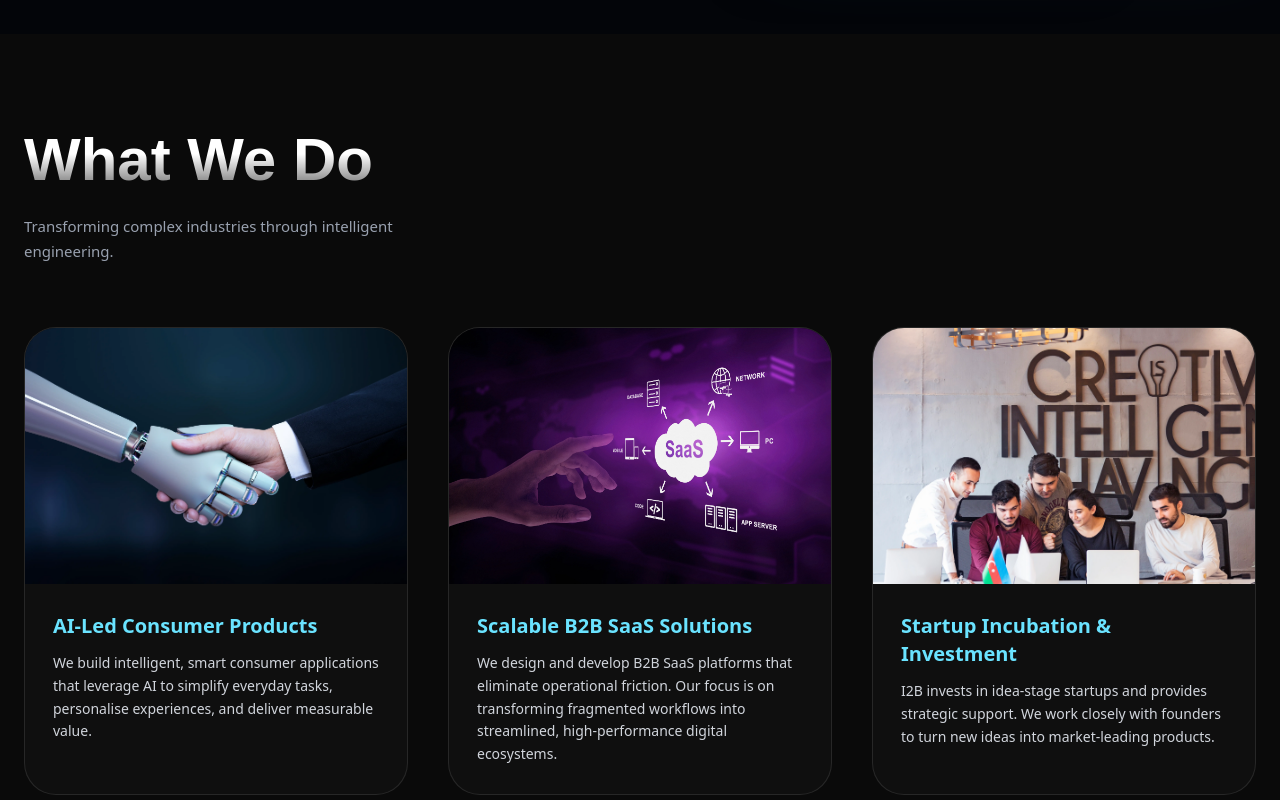
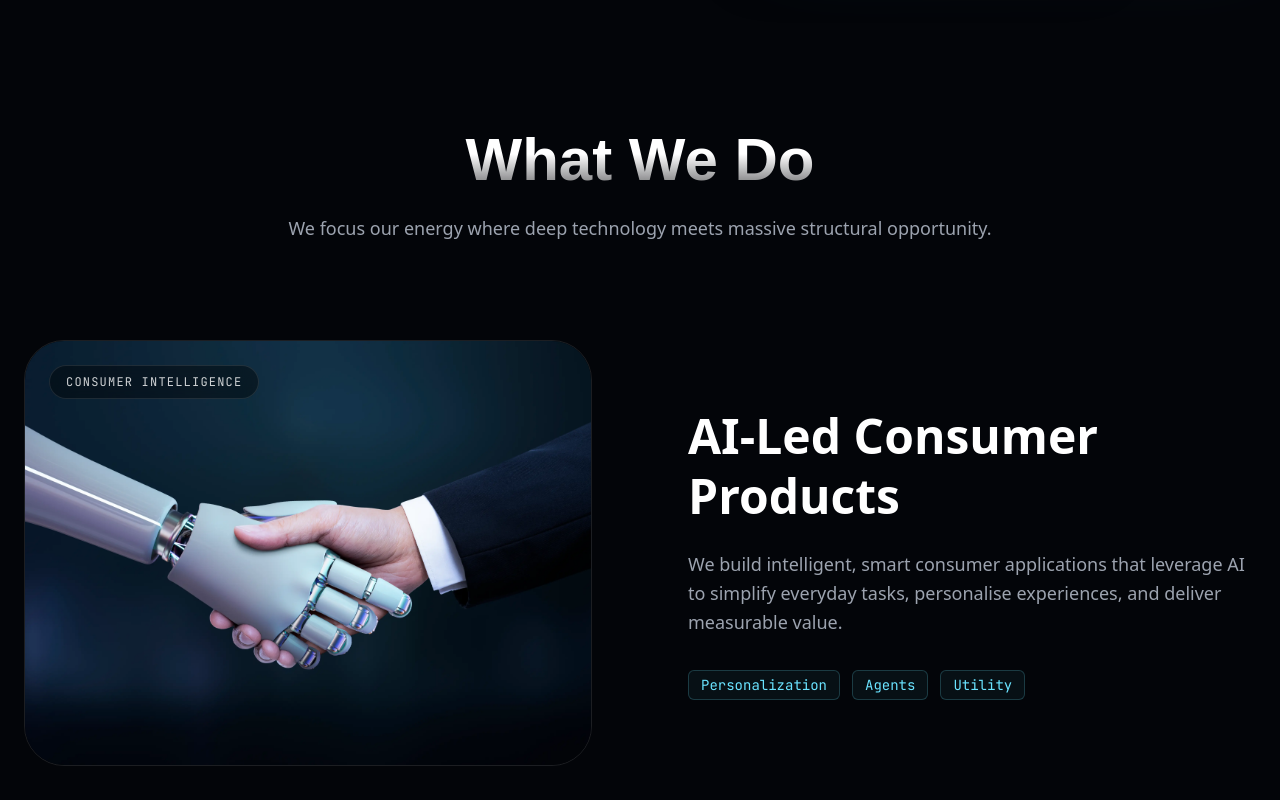
Before and after one commit to SitimalleSidharth/i2b-webpage, a React (Vite) app: page / in a window 1280 px wide. Shown: the part 1540-2340 px from the top of the page. Built offline with nearby package versions, Linux system fonts and the light colour scheme; a web font is replaced by a local one.

Commit message:
what we do section changes

```diff
--- a/src/pages/Home/WhatWeDo.jsx
+++ b/src/pages/Home/WhatWeDo.jsx
@@ -3,65 +3,105 @@ import ai_led_consumer from "../../assets/ai_led_consumer.webp";
 import saas_solutions from "../../assets/saas-concept-collage.webp";
 import creative_team from "../../assets/creative_team.webp";
 
-const items = [
+const verticals = [
   {
+    category: "Consumer Intelligence",
     title: "AI-Led Consumer Products",
     desc: "We build intelligent, smart consumer applications that leverage AI to simplify everyday tasks, personalise experiences, and deliver measurable value.",
     img: ai_led_consumer,
-    alt: "AI led consumer product interface concept"
+    alt: "AI led consumer product interface concept",
+    tags: ["Personalization", "Agents", "Utility"]
   },
   {
+    category: "Enterprise Scale",
     title: "Scalable B2B SaaS Solutions",
     desc: "We design and develop B2B SaaS platforms that eliminate operational friction. Our focus is on transforming fragmented workflows into streamlined, high-performance digital ecosystems.",
     img: saas_solutions,
-    alt: "B2B SaaS platform dashboard collage"
+    alt: "B2B SaaS platform dashboard collage",
+    tags: ["Logistics", "SaaS", "Automation"]
   },
   {
+    category: "Venture Building",
     title: "Startup Incubation & Investment",
     desc: "I2B invests in idea-stage startups and provides strategic support. We work closely with founders to turn new ideas into market-leading products.",
     img: creative_team,
-    alt: "Team collaboration and strategic planning session"
+    alt: "Team collaboration and strategic planning session",
+    tags: ["Pre-Seed", "Mentorship", "Governance"]
   }
 ];
 
 export default function WhatWeDo() {
   return (
-    <section id="whatwedo" className="py-24 px-6 bg-[#0a0a0a] text-white">
+    <section id="whatwedo" className="py-24 px-6 bg-bg relative overflow-hidden">
       <div className="max-w-7xl mx-auto">
 
-        <div className="mb-16">
-          <h2 className="font-heading text-[2.3rem] md:text-6xl font-bold mb-6 text-reveal">What We Do</h2>
-          <p className="text-gray-400 max-w-md text-[15px] leading-relaxed">
-            Transforming complex industries through intelligent engineering.
+        {/* Section Header */}
+        <div className="mb-24 md:text-center max-w-3xl mx-auto">
+          <motion.h2
+            initial={{ opacity: 0, y: 20 }}
+            whileInView={{ opacity: 1, y: 0 }}
+            viewport={{ once: true }}
+            className="font-heading text-4xl md:text-6xl font-bold mb-6 text-reveal"
+          >
+           What We Do
+          </motion.h2>
+          <p className="text-muted text-lg leading-relaxed">
+            We focus our energy where deep technology meets massive structural opportunity.
           </p>
         </div>
 
-        <div className="grid md:grid-cols-3 gap-10">
-          {items.map((item, i) => (
+        <div className="space-y-32">
+          {verticals.map((item, i) => (
+            <div key={i} className={`flex flex-col md:flex-row items-center gap-12 md:gap-24 ${i % 2 === 1 ? 'md:flex-row-reverse' : ''}`}>
+
+              {/* Image Side */}
               <motion.div
-              key={i}
-              whileHover={{ y: -10 }}
-              whileTap={{ scale: 0.97 }}
-              className="rounded-[2rem] overflow-hidden bg-[#0f0f0f] border border-white/10"
+                initial={{ opacity: 0, scale: 0.95 }}
+                whileInView={{ opacity: 1, scale: 1 }}
+                viewport={{ once: true, margin: "-100px" }}
+                transition={{ duration: 0.8 }}
+                className="flex-1 w-full"
               >
-              <div className="overflow-hidden bg-gray-800">
-                <motion.img
-                  loading="lazy"
+                <div className="relative rounded-[2.5rem] overflow-hidden border border-white/10 aspect-[4/3] group">
+                  <img
                     src={item.img}
                     alt={item.alt}
-                  width="400"
-                  height="256"
-                  className="w-full h-52 md:h-64 object-cover"
-                  whileHover={{ scale: 1.08 }}
-                  transition={{ duration: 0.6, ease: "easeOut" }}
+                    className="w-full h-full object-cover transition-transform duration-700 group-hover:scale-105"
                   />
+                  <div className="absolute inset-0 bg-primary/10 mix-blend-overlay opacity-0 group-hover:opacity-100 transition-opacity duration-500" />
+
+                  {/* Glass Tag */}
+                  <div className="absolute top-6 left-6 px-4 py-2 bg-black/40 backdrop-blur-md border border-white/10 rounded-full text-xs font-mono uppercase tracking-widest text-white/80">
+                    {item.category}
                   </div>
-
-              <div className="p-7">
-                <h3 className="text-[18px] md:text-xl font-semibold text-primary mb-3">{item.title}</h3>
-                <p className="text-gray-300 text-[14px] md:text-sm leading-relaxed">{item.desc}</p>
                 </div>
               </motion.div>
+
+              {/* Text Side */}
+              <motion.div
+                initial={{ opacity: 0, x: i % 2 === 0 ? 30 : -30 }}
+                whileInView={{ opacity: 1, x: 0 }}
+                viewport={{ once: true, margin: "-100px" }}
+                transition={{ duration: 0.8 }}
+                className="flex-1"
+              >
+                <h3 className="text-3xl md:text-5xl font-bold text-white mb-6 leading-tight">
+                  {item.title}
+                </h3>
+                <p className="text-muted text-lg leading-relaxed mb-8">
+                  {item.desc}
+                </p>
+
+                <div className="flex flex-wrap gap-3">
+                  {item.tags.map(tag => (
+                    <span key={tag} className="text-sm font-mono text-primary px-3 py-1 rounded-md bg-primary/5 border border-primary/20">
+                      {tag}
+                    </span>
+                  ))}
+                </div>
+              </motion.div>
+
+            </div>
           ))}
         </div>
 
```
Lines whose indentation alone changed are shown as unchanged.
